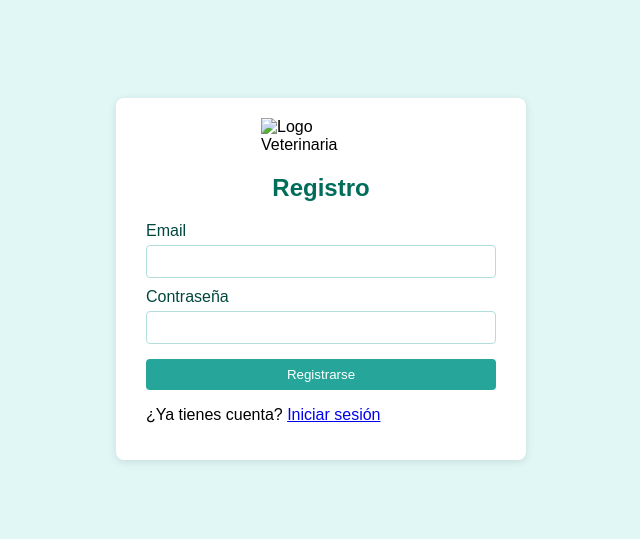
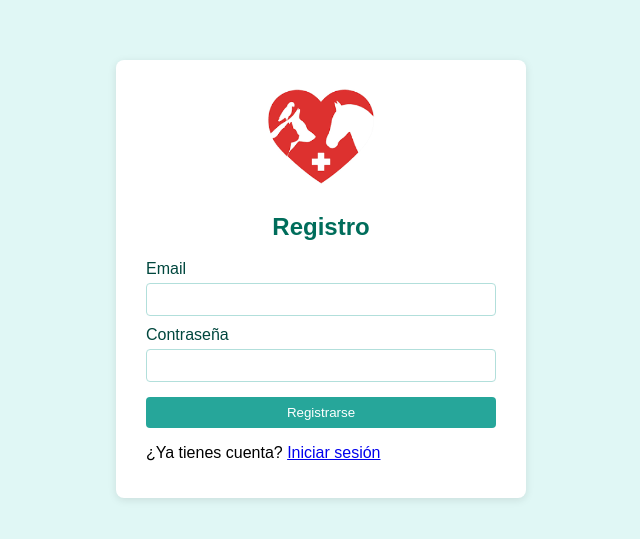
Before and after one commit to nicocamagic/Veterinaria-Prueba, a plain HTML site: page index.html in a window 1280 px wide. Shown: the part 121-660 px from the top of the page, without its empty margins (319-959 px from the left). Drawn offline with Linux system fonts and the light colour scheme.

Commit message:
poner-logo-y-creacion-de-la-carpeta-images

```diff
--- a/index.html
+++ b/index.html
@@ -83,7 +83,7 @@
 </head>
 <body>
     <div class="container" id="auth-container">
-        <img src="logo.png" alt="Logo Veterinaria" class="logo">
+        <img src="Images/img1.png" alt="Logo Veterinaria" class="logo">
         <div id="register-form">
             <h2>Registro</h2>
             <label for="reg-email">Email</label>
```
Also changed, not shown: Images/img1.png (added).
